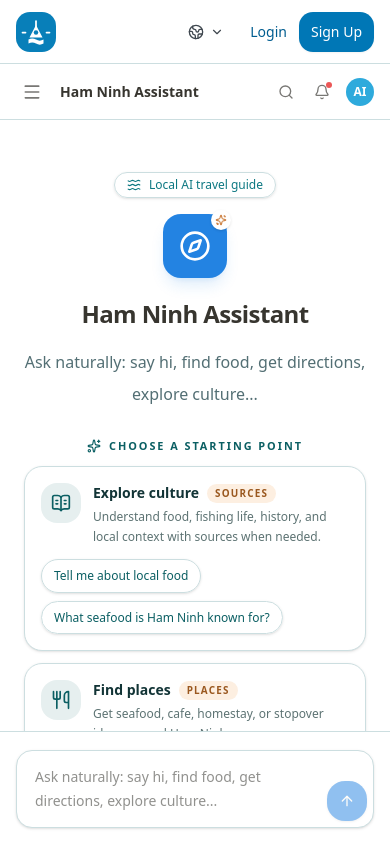
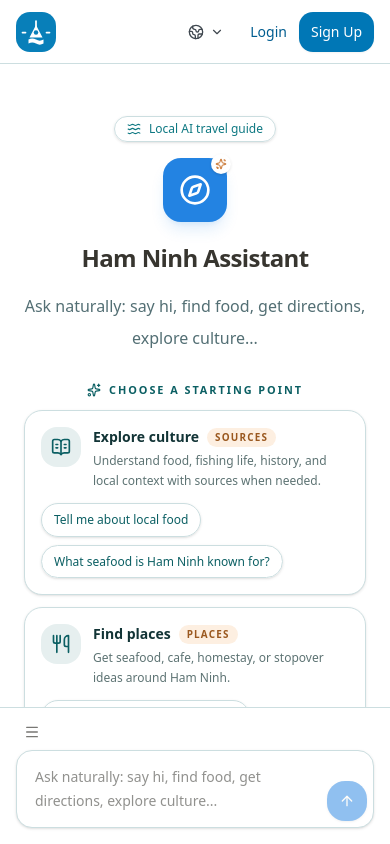
Before and after one commit to thanhnndev/citd-hk1-project, a Next.js app in the folder frontend/: page /en/chat in a window 390 px wide. Built offline with nearby package versions, Linux system fonts and the light colour scheme.

Commit message:
fix: remove sub header and  duplicate chat

```diff
--- a/frontend/src/components/chat/chat-interface.tsx
+++ b/frontend/src/components/chat/chat-interface.tsx
@@ -7,7 +7,7 @@ import { WelcomeScreen } from "./welcome-screen";
 import { ChatSidebar } from "./chat-sidebar";
 import { PlaceResultsPanel } from "./place-results-panel";
 import { sendChat, streamChat, type ChatResponse, type Citation, type PlaceResult, type ChatStreamStatus } from "@/lib/chat-api";
-import { ArrowDown, ArrowUp, AlertCircle, Bell, Loader2, MapPinned, Menu, RotateCcw, Search, Trash2, ArrowRight } from "lucide-react";
+import { ArrowDown, ArrowUp, AlertCircle, Loader2, MapPinned, Menu, RotateCcw, Trash2, ArrowRight } from "lucide-react";
 
 interface Message {
   role: "user" | "assistant";
@@ -408,43 +408,6 @@ export function ChatInterface({ locale, translations }: ChatInterfaceProps) {
         />
 
         <main className="relative flex min-h-0 min-w-0 flex-col bg-white">
-          <header className="relative z-10 flex h-14 shrink-0 items-center justify-between border-b border-[#e9e9e7] bg-white px-4 sm:px-6">
-            <div className="flex min-w-0 items-center gap-3">
-              <button
-                type="button"
-                className="rounded-md p-1.5 text-[#787774] hover:bg-[#f7f7f5] lg:hidden"
-                onClick={() => setSidebarOpen(true)}
-                aria-label={language === "vi" ? "Mở menu" : "Open menu"}
-              >
-                <Menu className="size-5" />
-              </button>
-              <h1 className="truncate text-sm font-semibold sm:text-base">
-                {translations.title}
-              </h1>
-            </div>
-            <div className="flex items-center gap-1 text-[#787774]">
-              <button type="button" className="rounded-md p-2 hover:bg-[#f7f7f5]" aria-label={language === "vi" ? "Tìm kiếm" : "Search"}>
-                <Search className="size-4" />
-              </button>
-              <button type="button" className="relative rounded-md p-2 hover:bg-[#f7f7f5]" aria-label={language === "vi" ? "Thông báo" : "Notifications"}>
-                <Bell className="size-4" />
-                <span className="absolute right-1.5 top-1.5 size-1.5 rounded-full bg-[#eb5757]" />
-              </button>
-              {latestPlaces.length > 0 && (
-                <button
-                  type="button"
-                  className="rounded-md p-2 text-[#2383e2] hover:bg-[#f7f7f5] lg:hidden"
-                  onClick={() => setPlacesOpen(true)}
-                  aria-label={placeTranslations.placeResultsHeading}
-                >
-                  <MapPinned className="size-4" />
-                </button>
-              )}
-              <span className="ml-1 grid size-7 place-items-center rounded-full bg-[#2eaadc] text-xs font-semibold text-white">
-                AI
-              </span>
-            </div>
-          </header>
 
       {/* Full-height scroll region — mobile-first with safe-area bottom padding for the composer */}
       <div
@@ -630,6 +593,24 @@ export function ChatInterface({ locale, translations }: ChatInterfaceProps) {
         <div className="mx-auto max-w-4xl">
           <div className="mb-1.5 flex flex-wrap items-center justify-between gap-2 px-1 text-[0.7rem] text-[#5d7373]">
             <div className="flex flex-wrap items-center gap-1.5">
+              <button
+                type="button"
+                className="mr-1 rounded-md p-1 text-[#787774] hover:bg-[#f7f7f5] lg:hidden"
+                onClick={() => setSidebarOpen(true)}
+                aria-label={language === "vi" ? "Mở menu" : "Open menu"}
+              >
+                <Menu className="size-4" />
+              </button>
+              {latestPlaces.length > 0 && (
+                <button
+                  type="button"
+                  className="mr-1 rounded-md p-1 text-[#2383e2] hover:bg-[#f7f7f5] lg:hidden"
+                  onClick={() => setPlacesOpen(true)}
+                  aria-label={placeTranslations.placeResultsHeading}
+                >
+                  <MapPinned className="size-4" />
+                </button>
+              )}
               {activeStatus && loading && <Loader2 className="size-3 animate-spin" />}
               {activeStatus && <span>{activeStatus}</span>}
             </div>
--- a/frontend/src/components/chat/chat-sidebar.tsx
+++ b/frontend/src/components/chat/chat-sidebar.tsx
@@ -97,9 +97,9 @@ export function ChatSidebar({
           </p>
           <div className="mt-2 space-y-1">
             {recentQuestions.length > 0 ? (
-              recentQuestions.map((question) => (
+              recentQuestions.map((question, index) => (
                 <p
-                  key={question}
+                  key={`${index}-${question}`}
                   className="truncate rounded-md px-3 py-2 text-xs text-[#787774]"
                   title={question}
                 >
```
Also changed, not shown: 1 other file (tests, documents, lock files or other folders).
